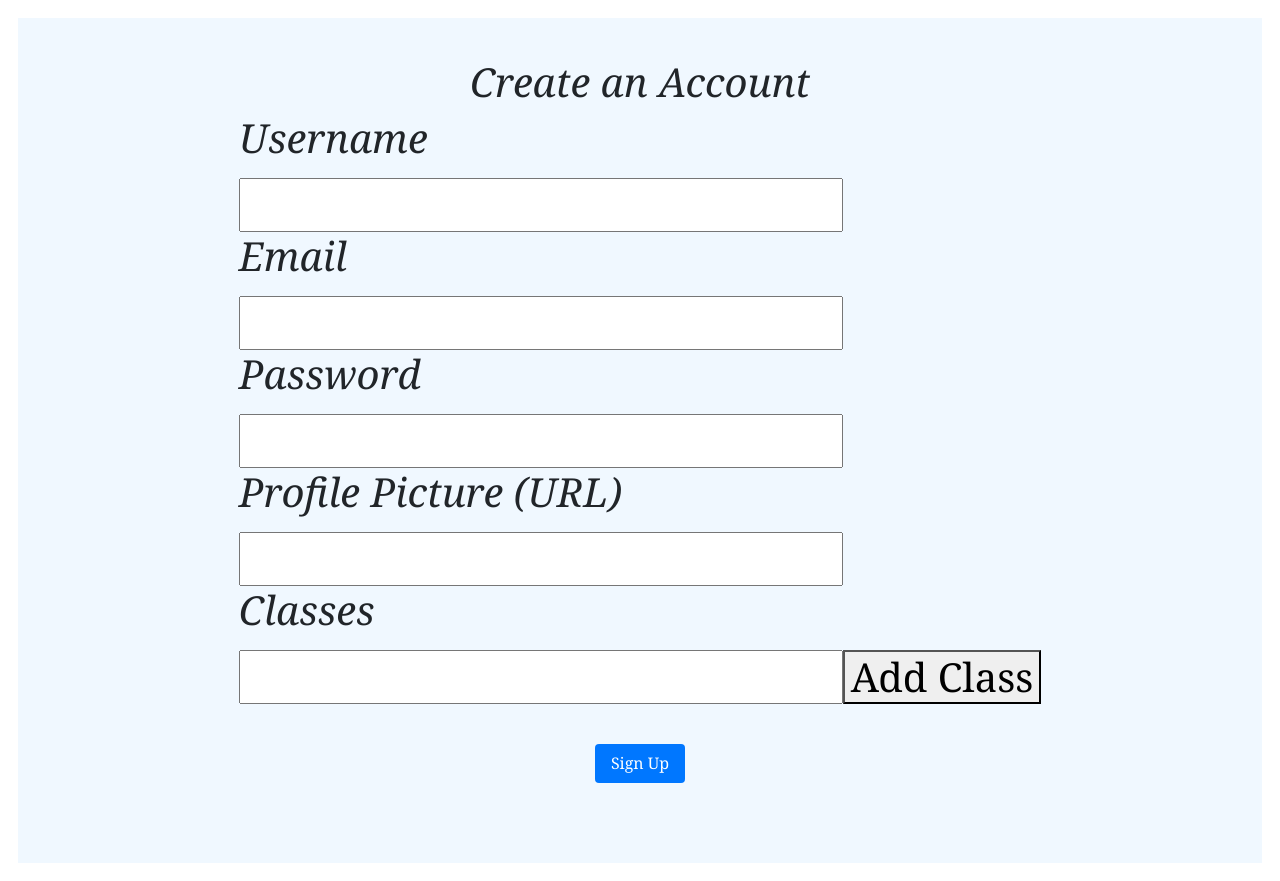
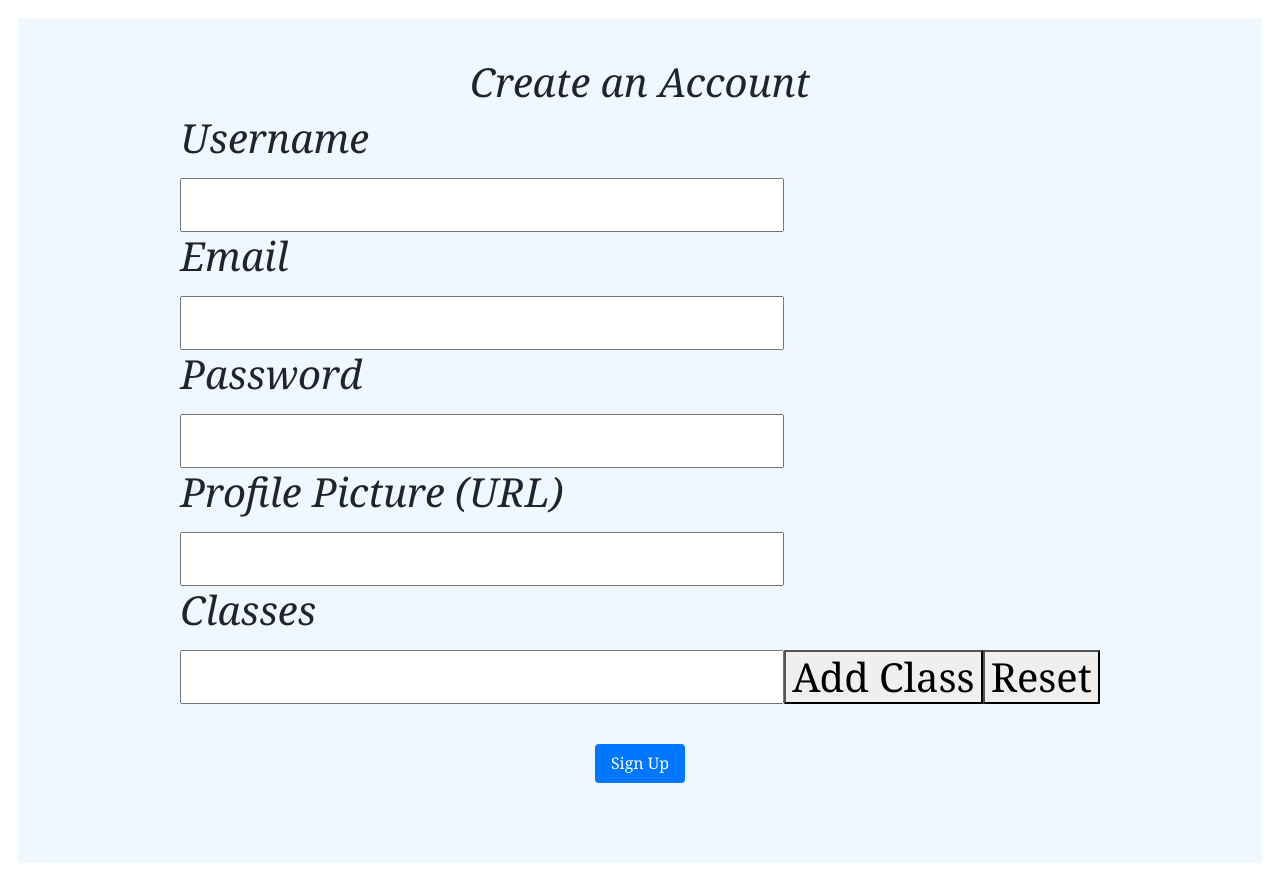
Before and after one commit to myCoalSmells/study_sync, a React (Create React App) app: page /signup in a window 1280 px wide. Built offline with nearby package versions, Linux system fonts and the light colour scheme.

Commit message:
add reset classes button to signup page

```diff
--- a/src/SignupPage.js
+++ b/src/SignupPage.js
@@ -132,6 +132,7 @@ export default function SignupPage() {
             setCourse('');
             setCourses([...myCourses, {name: course.replace(/\s/g, "").toUpperCase()}]);}
             }> Add Class</button>
+            <button type="button" onClick = {() => setCourses([])}>Reset</button>
             <ol>
                 {myCourses.map(course => <li key={course.name}>{course.name}</li>)}
             </ol>
```
